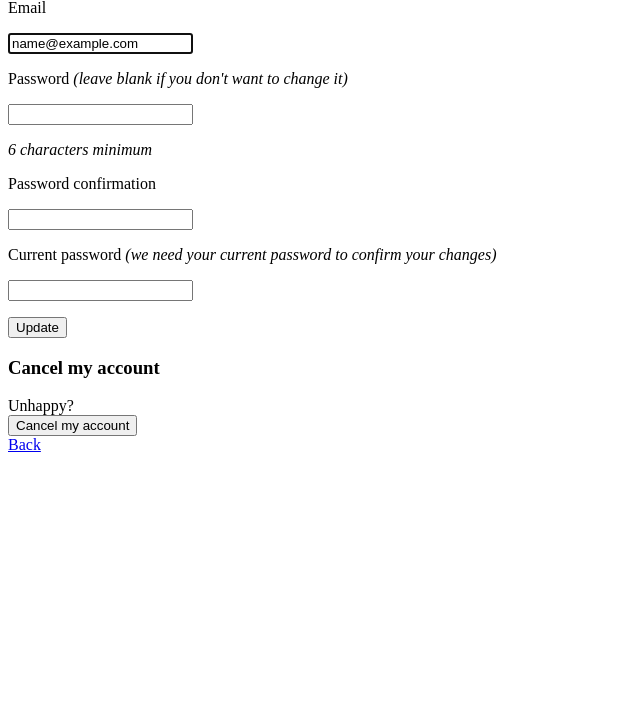
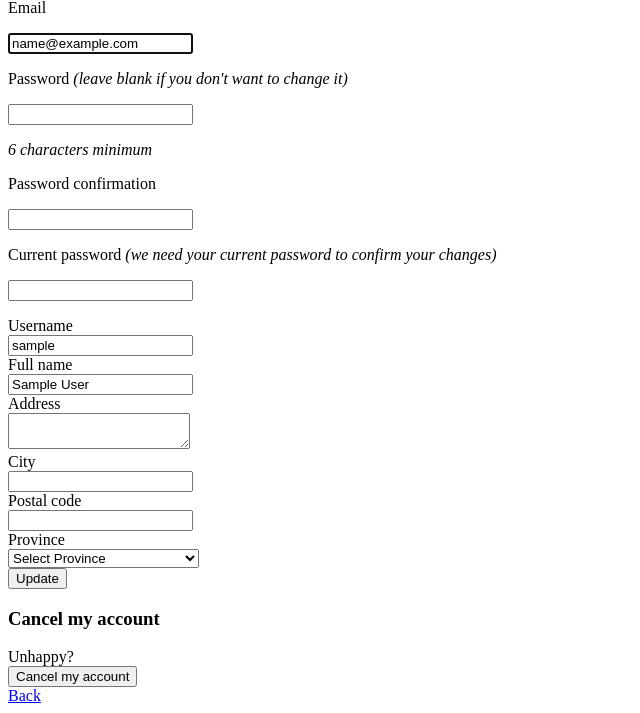
Before and after one commit to kna80/glow_and_grace, a Rails app: page /customer_accounts/edit in a window 1280 px wide. Shown: the part 195-908 px from the top of the page, without its empty margins (0-640 px from the left). Before the commit the page ends 647 px from the top, so only its background shows below. Run offline with Rails 7, Linux system fonts and the light colour scheme; the visitor is signed in with stand-in values (Sample User, id 1); data comes from the database, SQL or seed files in the repository; style sheets or scripts are compiled from the project's sources; some libraries are stand-ins or nearby versions.

Commit message:
Implement customer profiles saved addresses and checkout autofill

```diff
--- a/app/controllers/application_controller.rb
+++ b/app/controllers/application_controller.rb
@@ -9,14 +9,10 @@ class ApplicationController < ActionController::Base
   def configure_permitted_parameters
     return unless resource_name == :customer_account
 
-    devise_parameter_sanitizer.permit(
-      :account_update,
-      keys: [:full_name, :address, :city, :postal_code, :province_id]
-    )
+    fields = [:username, :full_name, :address, :city,
+              :postal_code, :province_id]
 
-    devise_parameter_sanitizer.permit(
-      :sign_up,
-      keys: [:full_name, :address, :city, :postal_code, :province_id]
-    )
+    devise_parameter_sanitizer.permit(:account_update, keys: fields)
+    devise_parameter_sanitizer.permit(:sign_up, keys: fields)
   end
 end
--- a/app/models/customer_account.rb
+++ b/app/models/customer_account.rb
@@ -4,9 +4,14 @@ class CustomerAccount < ApplicationRecord
 
   belongs_to :province, optional: true
 
+  validates :username, presence: true,
+            uniqueness: { case_sensitive: false },
+            length: { minimum: 3, maximum: 50 }
+
   validates :full_name, length: { maximum: 150 }, allow_blank: true
   validates :address, length: { maximum: 255 }, allow_blank: true
   validates :city, length: { maximum: 100 }, allow_blank: true
+
   validates :postal_code,
             format: { with: /\A[A-Za-z]\d[A-Za-z] ?\d[A-Za-z]\d\z/ },
             allow_blank: true
--- a/app/views/checkout/new.html.erb
+++ b/app/views/checkout/new.html.erb
@@ -125,7 +125,7 @@
               @provinces,
               :id,
               :name,
-              params[:province_id]
+              params[:province_id].presence || current_customer_account&.province_id
             ),
             prompt: "Select Province",
             required: true %>
--- /dev/null
+++ b/app/views/customer_accounts/registrations/_address_fields.html.erb
@@ -0,0 +1,31 @@
+<div class="field">
+  <%= f.label :username %><br>
+  <%= f.text_field :username, required: true %>
+</div>
+
+<div class="field">
+  <%= f.label :full_name %><br>
+  <%= f.text_field :full_name %>
+</div>
+
+<div class="field">
+  <%= f.label :address %><br>
+  <%= f.text_area :address %>
+</div>
+
+<div class="field">
+  <%= f.label :city %><br>
+  <%= f.text_field :city %>
+</div>
+
+<div class="field">
+  <%= f.label :postal_code %><br>
+  <%= f.text_field :postal_code %>
+</div>
+
+<div class="field">
+  <%= f.label :province_id, "Province" %><br>
+  <%= f.collection_select :province_id,
+      Province.order(:name), :id, :name,
+      { prompt: "Select Province" } %>
+</div>
--- a/app/views/customer_accounts/registrations/edit.html.erb
+++ b/app/views/customer_accounts/registrations/edit.html.erb
@@ -29,13 +29,9 @@
     <p><%= f.label :current_password %> <i>(we need your current password to confirm your changes)</i></p>
     <p><%= f.password_field :current_password, autocomplete: "current-password" %></p>
   </div>
-</div>
+<%= render "customer_accounts/registrations/address_fields", f: f %>
 
-<!-- ADDRESS CODE ETHE PASTE KAR -->
 
-<div class="actions">
-  <%= f.submit "Update" %>
-</div>
   <div class="actions">
     <%= f.submit "Update" %>
   </div>
--- a/app/views/customer_accounts/registrations/new.html.erb
+++ b/app/views/customer_accounts/registrations/new.html.erb
@@ -21,6 +21,7 @@
     <p><%= f.password_field :password_confirmation, autocomplete: "new-password" %></p>
   </div>
 
+  <%= render "customer_accounts/registrations/address_fields", f: f %>
   <div class="actions">
     <%= f.submit "Sign up" %>
   </div>
--- a/config/initializers/devise.rb
+++ b/config/initializers/devise.rb
@@ -247,7 +247,7 @@ Devise.setup do |config|
   # Turn scoped views on. Before rendering "sessions/new", it will first check for
   # "users/sessions/new". It's turned off by default because it's slower if you
   # are using only default views.
-  # config.scoped_views = true
+  config.scoped_views = true
 
   # Configure the default scope given to Warden. By default it's the first
   # devise role declared in your routes (usually :user).
--- a/db/migrate/20261127153644_add_missing_fields_to_customer_accounts.rb
+++ b/db/migrate/20261127153644_add_missing_fields_to_customer_accounts.rb
@@ -1,7 +1,6 @@
 class AddMissingFieldsToCustomerAccounts < ActiveRecord::Migration[7.2]
   def change
     add_column :customer_accounts, :username, :string
-    add_column :customer_accounts, :postal_code, :string
-    add_reference :customer_accounts, :province, null: false, foreign_key: true
+    add_index :customer_accounts, :username, unique: true
   end
 end
```
Also changed, not shown: app/controllers/checkout_controller.rb (+12 -0 lines), db/schema.rb.
